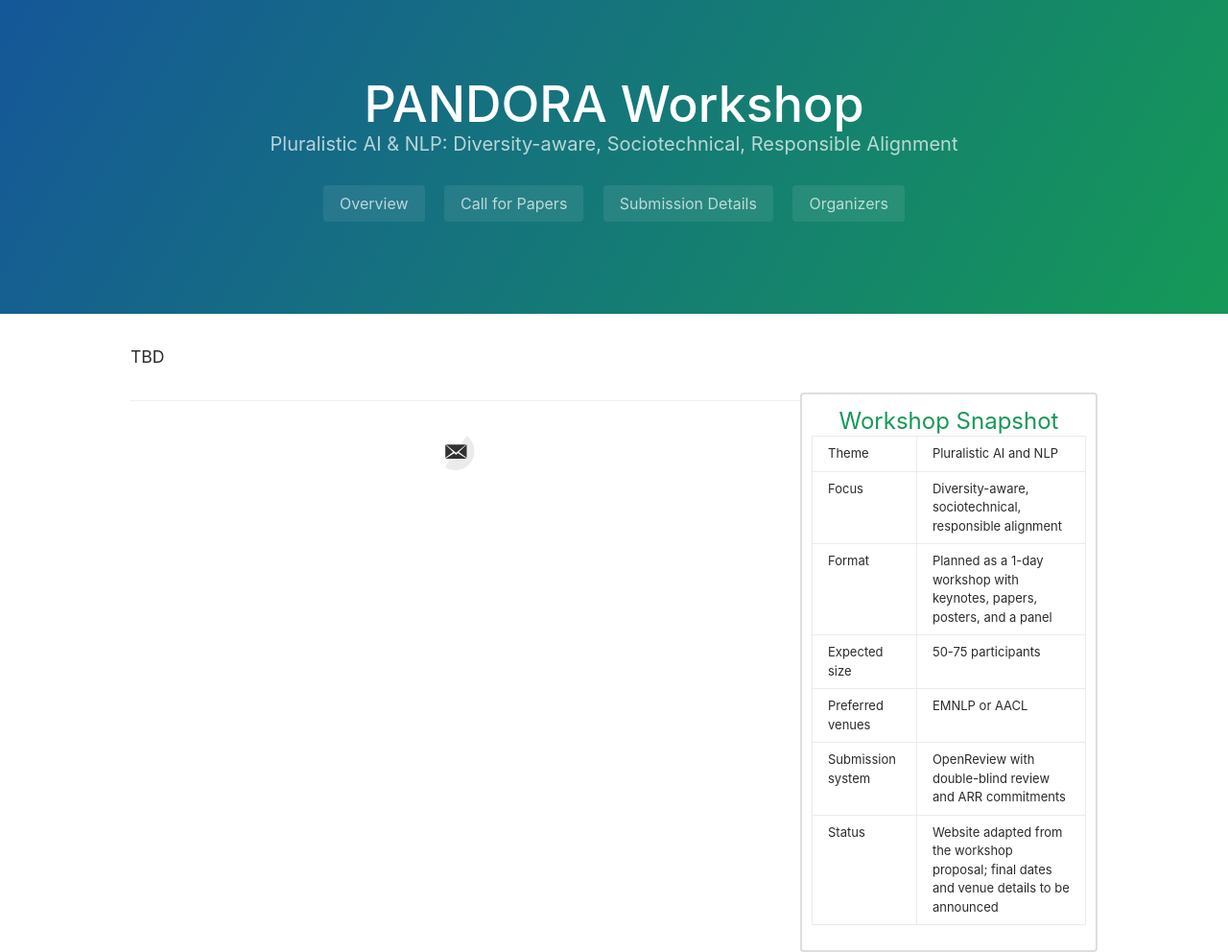
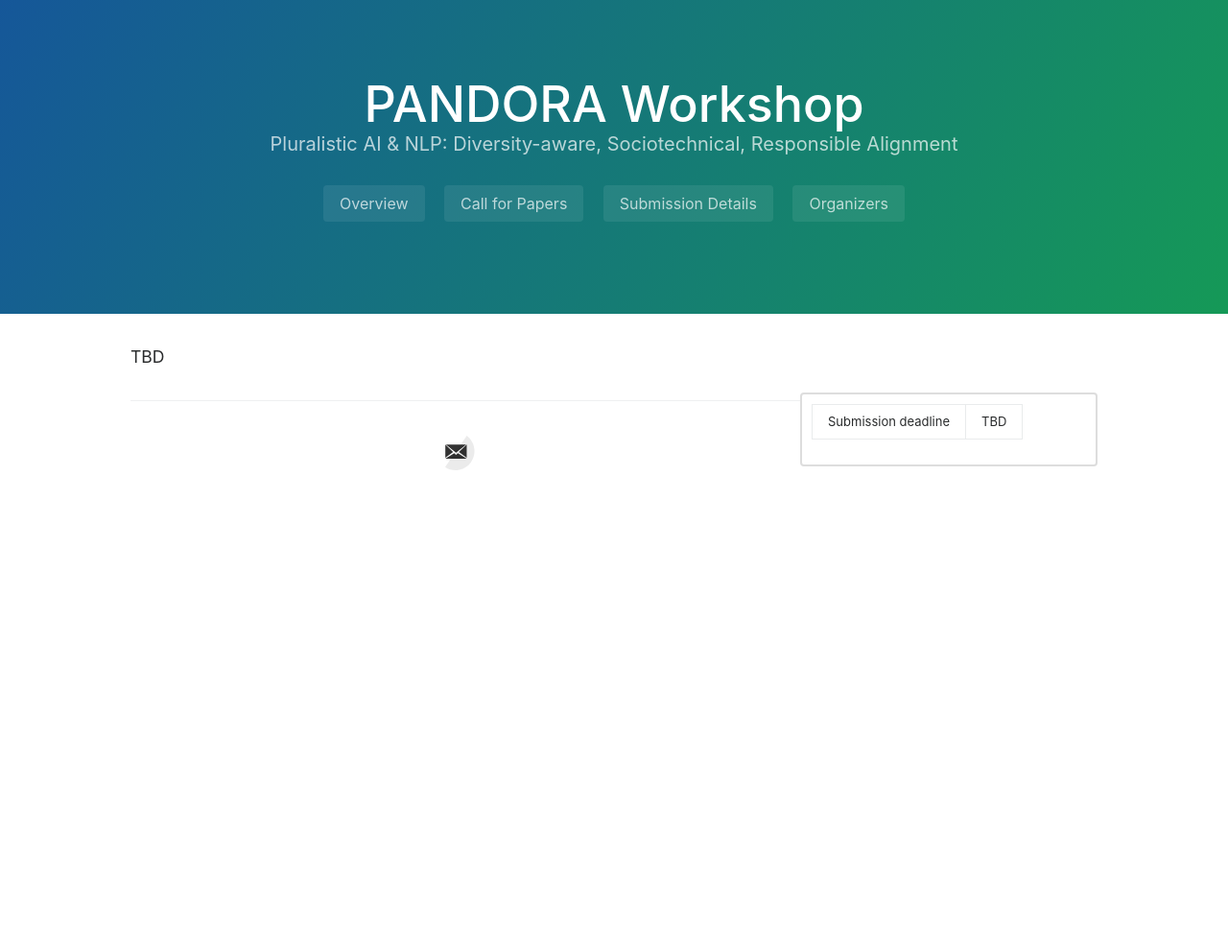
Before and after one commit to pandora-workshop/pandora-workshop.github.io, a Jekyll site: the page built from _pages/sponsors-copy.md, in a window 1280 px wide. Shown: the whole page at 96% size. Built offline with Jekyll 4.4.1, drawn with Linux system fonts in a browser that asks for light colours; after the commit the page ends 900 px from its top, so only the background shows below that.

Commit message:
edit right navigator

```diff
--- a/_layouts/nodates.html
+++ b/_layouts/nodates.html
@@ -8,16 +8,9 @@
 
     <section class="main-content">
       <div id="side-table-wrapper" style="float:right; width:310px; font-size: small">
-        <h4 id="side-table-header">Workshop Snapshot</h4>
         <table id="important-dates" class="table table-condensed">
           <tbody>
-            <tr><td>Theme</td><td>Pluralistic AI and NLP</td></tr>
-            <tr><td>Focus</td><td>Diversity-aware, sociotechnical, responsible alignment</td></tr>
-            <tr><td>Format</td><td>Planned as a 1-day workshop with keynotes, papers, posters, and a panel</td></tr>
-            <tr><td>Expected size</td><td>50-75 participants</td></tr>
-            <tr><td>Preferred venues</td><td>EMNLP or AACL</td></tr>
-            <tr><td>Submission system</td><td>OpenReview with double-blind review and ARR commitments</td></tr>
-            <tr><td>Status</td><td>Website adapted from the workshop proposal; final dates and venue details to be announced</td></tr>
+            <tr><td>Submission deadline</td><td>TBD</td></tr>
           </tbody></table>
       </div>
       <!-- ===================================== -->
```
Also changed, not shown: _layouts/default.html (+4 -4 lines), index.md (+5 -3 lines), 1 other file.
